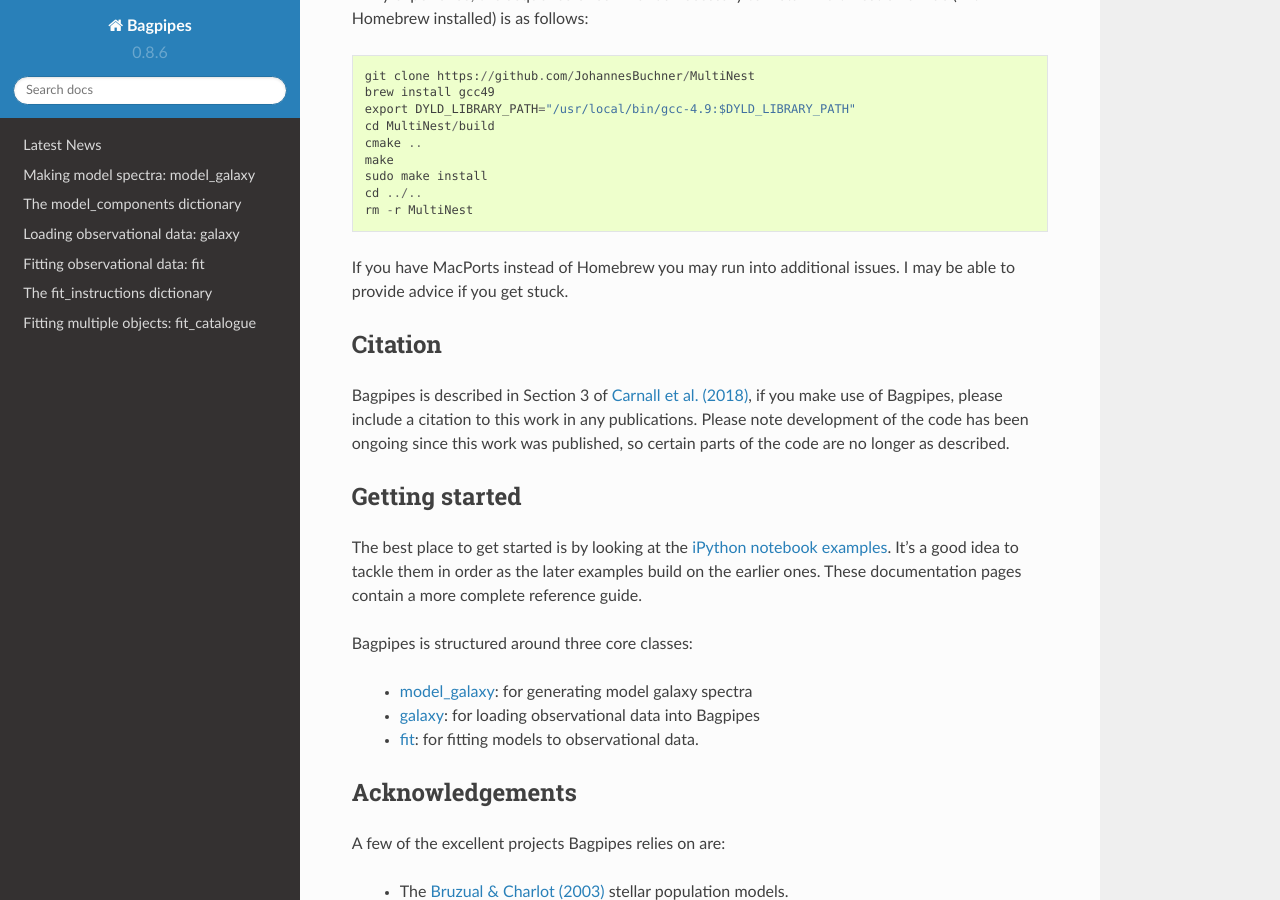
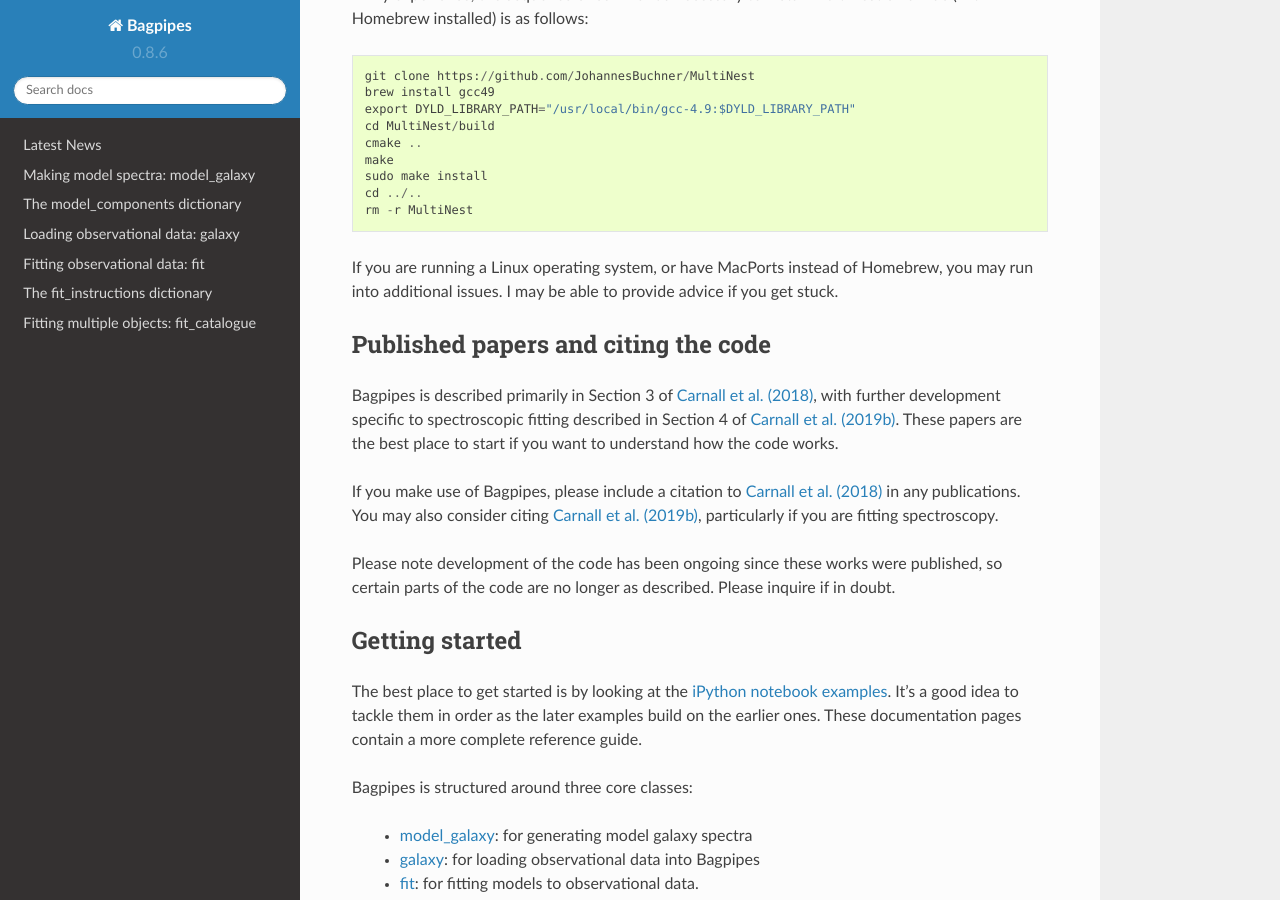
Before and after one commit to ACCarnall/bagpipes, a Sphinx documentation site: the page built from docs/index.rst, in a window 1280 px wide and 900 px high, scrolled down 1518 px. Built offline with Sphinx 7.4.7 and the Read the Docs theme 2.0.0, drawn with Linux system fonts in a browser that asks for light colours; pages that are not in the unit, such as notebooks, are missing from menus.

Commit message:
updated info on bagpipes papers

```diff
--- a/docs/index.rst
+++ b/docs/index.rst
@@ -45,12 +45,16 @@
     cd ../..
     rm -r MultiNest
 
-If you have MacPorts instead of Homebrew you may run into additional issues. I may be able to provide advice if you get stuck.
+If you are running a Linux operating system, or have MacPorts instead of Homebrew, you may run into additional issues. I may be able to provide advice if you get stuck.
 
-Citation
---------
+Published papers and citing the code
+------------------------------------
 
-Bagpipes is described in Section 3 of `Carnall et al. (2018) <https://arxiv.org/abs/1712.04452>`_, if you make use of Bagpipes, please include a citation to this work in any publications. Please note development of the code has been ongoing since this work was published, so certain parts of the code are no longer as described.
+Bagpipes is described primarily in Section 3 of `Carnall et al. (2018) <https://arxiv.org/abs/1712.04452>`_, with further development specific to spectroscopic fitting described in Section 4 of `Carnall et al. (2019b) <https://arxiv.org/abs/1903.11082>`_. These papers are the best place to start if you want to understand how the code works.
+
+If you make use of Bagpipes, please include a citation to `Carnall et al. (2018) <https://arxiv.org/abs/1712.04452>`_ in any publications. You may also consider citing `Carnall et al. (2019b) <https://arxiv.org/abs/1903.11082>`_, particularly if you are fitting spectroscopy.
+
+Please note development of the code has been ongoing since these works were published, so certain parts of the code are no longer as described. Please inquire if in doubt.
 
 
 Getting started
```
